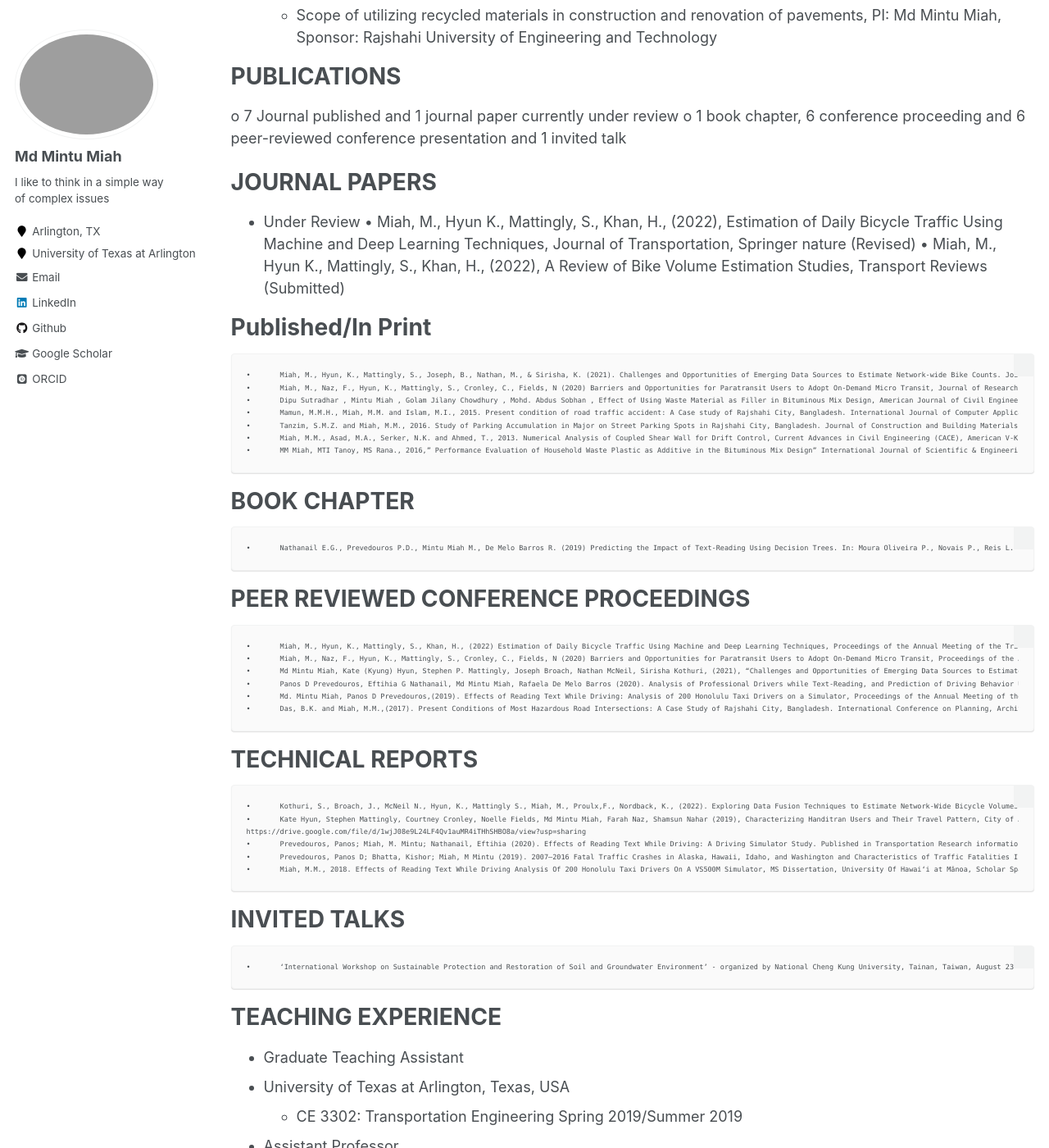
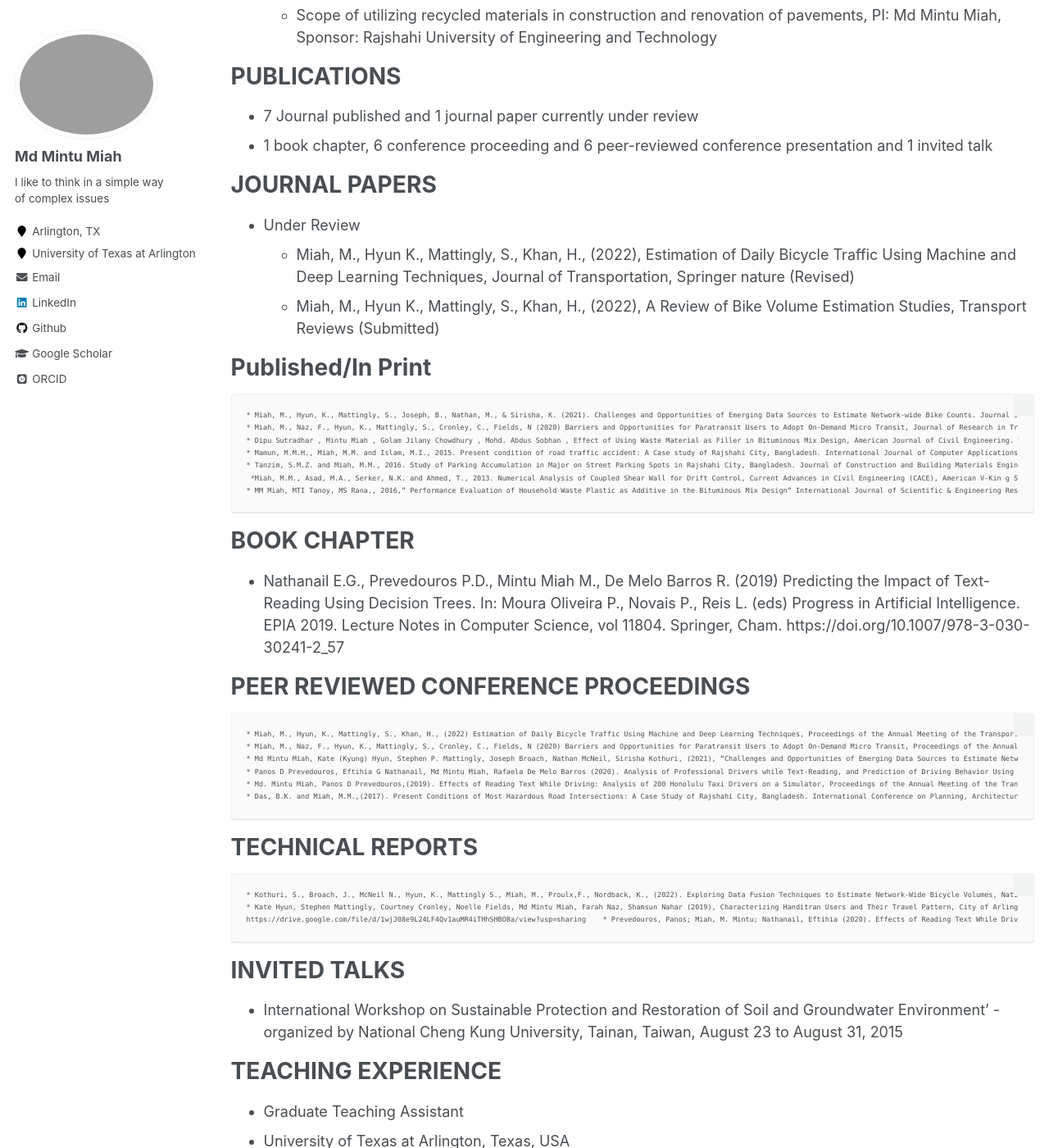
Before and after one commit to mintu07ruet/mintu07ruet.github.io, a Jekyll site: the page built from _pages/cv.md, in a window 1280 px wide and 1400 px high, scrolled down 1895 px. Shown: the whole window at 82% size. Built offline with Jekyll 4.4.1, drawn with Linux system fonts in a browser that asks for light colours; some web fonts are replaced; some of the changed text lies outside the part shown.

Commit message:
Update cv.md

```diff
--- a/_pages/cv.md
+++ b/_pages/cv.md
@@ -62,51 +62,51 @@ RESEARCH EXPERIENCE
 
 PUBLICATIONS
 ======
-o	7 Journal published and 1 journal paper currently under review
-o	1 book chapter, 6 conference proceeding and 6 peer-reviewed conference presentation and 1 invited talk
+ * 7 Journal published and 1 journal paper currently under review
+ * 1 book chapter, 6 conference proceeding and 6 peer-reviewed conference presentation and 1 invited talk
 
 JOURNAL PAPERS
 ======
 * Under Review
-    •	Miah, M., Hyun K., Mattingly, S., Khan, H., (2022), Estimation of Daily Bicycle Traffic Using Machine and Deep Learning Techniques, Journal of Transportation, Springer nature (Revised)
-    •	Miah, M., Hyun K., Mattingly, S., Khan, H., (2022), A Review of Bike Volume Estimation Studies, Transport Reviews (Submitted)
+    * Miah, M., Hyun K., Mattingly, S., Khan, H., (2022), Estimation of Daily Bicycle Traffic Using Machine and Deep Learning Techniques, Journal of Transportation, Springer nature (Revised)
+    * Miah, M., Hyun K., Mattingly, S., Khan, H., (2022), A Review of Bike Volume Estimation Studies, Transport Reviews (Submitted)
 
 Published/In Print
 ======
-    •	Miah, M., Hyun, K., Mattingly, S., Joseph, B., Nathan, M., & Sirisha, K. (2021). Challenges and Opportunities of Emerging Data Sources to Estimate Network-wide Bike Counts. Journal of Transportation Engineering, Part A : Systems, 148(3), 1–8. https://doi.org/10.1061/JTEPBS.0000634
-    •	Miah, M., Naz, F., Hyun, K., Mattingly, S., Cronley, C., Fields, N (2020) Barriers and Opportunities for Paratransit Users to Adopt On-Demand Micro Transit, Journal of Research in Transportation Economics, Elsevier, Vol 84, p. 101001
-    •	Dipu Sutradhar , Mintu Miah , Golam Jilany Chowdhury , Mohd. Abdus Sobhan , Effect of Using Waste Material as Filler in Bituminous Mix Design, American Journal of Civil Engineering. Vol. 3, No. 3, 2015, pp. 88-94. doi: 10.11648/j.ajce.20150303.16
-    •	Mamun, M.M.H., Miah, M.M. and Islam, M.I., 2015. Present condition of road traffic accident: A Case study of Rajshahi City, Bangladesh. International Journal of Computer Applications, vol. 111, issue 7, pp. 36-41
-    •	Tanzim, S.M.Z. and Miah, M.M., 2016. Study of Parking Accumulation in Major on Street Parking Spots in Rajshahi City, Bangladesh. Journal of Construction and Building Materials Engineering, 2(1), pp.1-15, e-ISSN: 2581-6454.
-    •	Miah, M.M., Asad, M.A., Serker, N.K. and Ahmed, T., 2013. Numerical Analysis of Coupled Shear Wall for Drift Control, Current Advances in Civil Engineering (CACE), American V-Kin g Scientific Publishing, Volume 1, Issue 1, pp.27-32
-    •	MM Miah, MTI Tanoy, MS Rana., 2016,” Performance Evaluation of Household Waste Plastic as Additive in the Bituminous Mix Design” International Journal of Scientific & Engineering Research, Volume 7,PP 1495-1500,  Issue 1, January-2016, ISSN 2229-5518
+    * Miah, M., Hyun, K., Mattingly, S., Joseph, B., Nathan, M., & Sirisha, K. (2021). Challenges and Opportunities of Emerging Data Sources to Estimate Network-wide Bike Counts. Journal of Transportation Engineering, Part A : Systems, 148(3), 1–8. https://doi.org/10.1061/JTEPBS.0000634
+    * Miah, M., Naz, F., Hyun, K., Mattingly, S., Cronley, C., Fields, N (2020) Barriers and Opportunities for Paratransit Users to Adopt On-Demand Micro Transit, Journal of Research in Transportation Economics, Elsevier, Vol 84, p. 101001
+    * Dipu Sutradhar , Mintu Miah , Golam Jilany Chowdhury , Mohd. Abdus Sobhan , Effect of Using Waste Material as Filler in Bituminous Mix Design, American Journal of Civil Engineering. Vol. 3, No. 3, 2015, pp. 88-94. doi: 10.11648/j.ajce.20150303.16
+    * Mamun, M.M.H., Miah, M.M. and Islam, M.I., 2015. Present condition of road traffic accident: A Case study of Rajshahi City, Bangladesh. International Journal of Computer Applications, vol. 111, issue 7, pp. 36-41
+    * Tanzim, S.M.Z. and Miah, M.M., 2016. Study of Parking Accumulation in Major on Street Parking Spots in Rajshahi City, Bangladesh. Journal of Construction and Building Materials Engineering, 2(1), pp.1-15, e-ISSN: 2581-6454.
+     *Miah, M.M., Asad, M.A., Serker, N.K. and Ahmed, T., 2013. Numerical Analysis of Coupled Shear Wall for Drift Control, Current Advances in Civil Engineering (CACE), American V-Kin g Scientific Publishing, Volume 1, Issue 1, pp.27-32
+    * MM Miah, MTI Tanoy, MS Rana., 2016,” Performance Evaluation of Household Waste Plastic as Additive in the Bituminous Mix Design” International Journal of Scientific & Engineering Research, Volume 7,PP 1495-1500,  Issue 1, January-2016, ISSN 2229-5518
 
 BOOK CHAPTER
 ======
-    •	Nathanail E.G., Prevedouros P.D., Mintu Miah M., De Melo Barros R. (2019) Predicting the Impact of Text-Reading Using Decision Trees. In: Moura Oliveira P., Novais P., Reis L. (eds) Progress in Artificial Intelligence. EPIA 2019. Lecture Notes in Computer Science, vol 11804. Springer, Cham. https://doi.org/10.1007/978-3-030-30241-2_57
+   * Nathanail E.G., Prevedouros P.D., Mintu Miah M., De Melo Barros R. (2019) Predicting the Impact of Text-Reading Using Decision Trees. In: Moura Oliveira P., Novais P., Reis L. (eds) Progress in Artificial Intelligence. EPIA 2019. Lecture Notes in Computer Science, vol 11804. Springer, Cham. https://doi.org/10.1007/978-3-030-30241-2_57
 
 
  PEER REVIEWED CONFERENCE PROCEEDINGS
 ======
-    •	Miah, M., Hyun, K., Mattingly, S., Khan, H., (2022) Estimation of Daily Bicycle Traffic Using Machine and Deep Learning Techniques, Proceedings of the Annual Meeting of the Transportation Research Board, TRB 2022
-    •	Miah, M., Naz, F., Hyun, K., Mattingly, S., Cronley, C., Fields, N (2020) Barriers and Opportunities for Paratransit Users to Adopt On-Demand Micro Transit, Proceedings of the Annual Meeting of the Transportation Research Board, TRB 2020
-    •	Md Mintu Miah, Kate (Kyung) Hyun, Stephen P. Mattingly, Joseph Broach, Nathan McNeil, Sirisha Kothuri, (2021), “Challenges and Opportunities of Emerging Data Sources to Estimate Network-wide Bike Counts”, International Symposium on Transportation Data and Modelling, June 21~23, 2021 @University of Michigan, Ann Arbor, USA.
-    •	Panos D Prevedouros, Eftihia G Nathanail, Md Mintu Miah, Rafaela De Melo Barros (2020). Analysis of Professional Drivers while Text-Reading, and Prediction of Driving Behavior Using Cluster Modeling, Proceedings of the Annual Meeting of the Transportation Research Board, TRB 2020.
-    •	Md. Mintu Miah, Panos D Prevedouros,(2019). Effects of Reading Text While Driving: Analysis of 200 Honolulu Taxi Drivers on a Simulator, Proceedings of the Annual Meeting of the Transportation Research Board, TRB 2019.
-    •	Das, B.K. and Miah, M.M.,(2017). Present Conditions of Most Hazardous Road Intersections: A Case Study of Rajshahi City, Bangladesh. International Conference on Planning, Architecture and Civil Engineering (ICPACE 2017), Volume-1, Issue-1, Pp-265-270, ISBN: 978-984-34-2154-8
+    * Miah, M., Hyun, K., Mattingly, S., Khan, H., (2022) Estimation of Daily Bicycle Traffic Using Machine and Deep Learning Techniques, Proceedings of the Annual Meeting of the Transportation Research Board, TRB 2022
+    * Miah, M., Naz, F., Hyun, K., Mattingly, S., Cronley, C., Fields, N (2020) Barriers and Opportunities for Paratransit Users to Adopt On-Demand Micro Transit, Proceedings of the Annual Meeting of the Transportation Research Board, TRB 2020
+    * Md Mintu Miah, Kate (Kyung) Hyun, Stephen P. Mattingly, Joseph Broach, Nathan McNeil, Sirisha Kothuri, (2021), “Challenges and Opportunities of Emerging Data Sources to Estimate Network-wide Bike Counts”, International Symposium on Transportation Data and Modelling, June 21~23, 2021 @University of Michigan, Ann Arbor, USA.
+    * Panos D Prevedouros, Eftihia G Nathanail, Md Mintu Miah, Rafaela De Melo Barros (2020). Analysis of Professional Drivers while Text-Reading, and Prediction of Driving Behavior Using Cluster Modeling, Proceedings of the Annual Meeting of the Transportation Research Board, TRB 2020.
+    * Md. Mintu Miah, Panos D Prevedouros,(2019). Effects of Reading Text While Driving: Analysis of 200 Honolulu Taxi Drivers on a Simulator, Proceedings of the Annual Meeting of the Transportation Research Board, TRB 2019.
+    * Das, B.K. and Miah, M.M.,(2017). Present Conditions of Most Hazardous Road Intersections: A Case Study of Rajshahi City, Bangladesh. International Conference on Planning, Architecture and Civil Engineering (ICPACE 2017), Volume-1, Issue-1, Pp-265-270, ISBN: 978-984-34-2154-8
 
 TECHNICAL REPORTS
 ======
-    •	Kothuri, S., Broach, J., McNeil N., Hyun, K., Mattingly S., Miah, M., Proulx,F., Nordback, K., (2022). Exploring Data Fusion Techniques to Estimate Network-Wide Bicycle Volumes, National Institute for Transportation and Communities (NITC).
-    •	Kate Hyun, Stephen Mattingly, Courtney Cronley, Noelle Fields, Md Mintu Miah, Farah Naz, Shamsun Nahar (2019), Characterizing Handitran Users and Their Travel Pattern, City of Arlington, Texas
+    * Kothuri, S., Broach, J., McNeil N., Hyun, K., Mattingly S., Miah, M., Proulx,F., Nordback, K., (2022). Exploring Data Fusion Techniques to Estimate Network-Wide Bicycle Volumes, National Institute for Transportation and Communities (NITC).
+    * Kate Hyun, Stephen Mattingly, Courtney Cronley, Noelle Fields, Md Mintu Miah, Farah Naz, Shamsun Nahar (2019), Characterizing Handitran Users and Their Travel Pattern, City of Arlington, Texas
     https://drive.google.com/file/d/1wjJ08e9L24LF4Qv1auMR4iTHhSHBO8a/view?usp=sharing
-    •	Prevedouros, Panos; Miah, M. Mintu; Nathanail, Eftihia (2020). Effects of Reading Text While Driving: A Driving Simulator Study. Published in Transportation Research information Database, Subject Areas: Highways; Safety and Human Factors; Report/Paper Numbers: INE/CSET 20.05; Files: UTC, TRIS, ATRI, USDOT; Accession Number: 01741882; https://trid.trb.org/view/1708998
-    •	Prevedouros, Panos D; Bhatta, Kishor; Miah, M Mintu (2019). 2007–2016 Fatal Traffic Crashes in Alaska, Hawaii, Idaho, and Washington and Characteristics of Traffic Fatalities Involving Hawaiians and CSET Minorities. Published in Transportation Research information Database, Subject Areas: Highways; Safety and Human Factors; Society; Report/Paper Numbers: INE/CSET 19.06; Files: UTC, TRIS, ATRI, USDOT; Accession Number: 01705745; https://scholarworks.alaska.edu/handle/11122/10041
-    •	Miah, M.M., 2018. Effects of Reading Text While Driving Analysis Of 200 Honolulu Taxi Drivers On A VS500M Simulator, MS Dissertation, University Of Hawaiʻi at Mānoa, Scholar Space And Proquest. https://scholarspace.manoa.hawaii.edu/handle/10125/62045
+   * Prevedouros, Panos; Miah, M. Mintu; Nathanail, Eftihia (2020). Effects of Reading Text While Driving: A Driving Simulator Study. Published in Transportation Research information Database, Subject Areas: Highways; Safety and Human Factors; Report/Paper Numbers: INE/CSET 20.05; Files: UTC, TRIS, ATRI, USDOT; Accession Number: 01741882; https://trid.trb.org/view/1708998
+   * Prevedouros, Panos D; Bhatta, Kishor; Miah, M Mintu (2019). 2007–2016 Fatal Traffic Crashes in Alaska, Hawaii, Idaho, and Washington and Characteristics of Traffic Fatalities Involving Hawaiians and CSET Minorities. Published in Transportation Research information Database, Subject Areas: Highways; Safety and Human Factors; Society; Report/Paper Numbers: INE/CSET 19.06; Files: UTC, TRIS, ATRI, USDOT; Accession Number: 01705745; https://scholarworks.alaska.edu/handle/11122/10041
+  * Miah, M.M., 2018. Effects of Reading Text While Driving Analysis Of 200 Honolulu Taxi Drivers On A VS500M Simulator, MS Dissertation, University Of Hawaiʻi at Mānoa, Scholar Space And Proquest. https://scholarspace.manoa.hawaii.edu/handle/10125/62045
 
 INVITED TALKS
 ======
-    •	‘International Workshop on Sustainable Protection and Restoration of Soil and Groundwater Environment’ - organized by National Cheng Kung University, Tainan, Taiwan, August 23 to August 31, 2015
+  * International Workshop on Sustainable Protection and Restoration of Soil and Groundwater Environment’ - organized by National Cheng Kung University, Tainan, Taiwan, August 23 to August 31, 2015
 
 TEACHING EXPERIENCE
 ======
@@ -139,48 +139,48 @@ TEACHING EXPERIENCE
 
 HONORS
 ======
-    •	TexITE Dallas Scholarship-2022
-    •	Prime Minister Gold Medal Award for scoring faculty highest CGPA, UGC, Bangladesh -2012
-    •	University Gold Medal Award for 1st position, RUET, Bangladesh-2011
-    •	Dr. Nazrul Islam Gold Medal for excellent performance in academic records, RUET, Bangladesh-2011
-    •	Best Student Award, RUET, Bangladesh-2011
-    •	Best Student Award, RUET, Bangladesh-2010
-    •	University Merit Scholarships, RUET, Bangladesh-2009/2010/2011
+  * TexITE Dallas Scholarship-2022
+  * Prime Minister Gold Medal Award for scoring faculty highest CGPA, UGC, Bangladesh -2012
+  * University Gold Medal Award for 1st position, RUET, Bangladesh-2011
+  * Dr. Nazrul Islam Gold Medal for excellent performance in academic records, RUET, Bangladesh-2011
+  * Best Student Award, RUET, Bangladesh-2011
+  * Best Student Award, RUET, Bangladesh-2010
+  * University Merit Scholarships, RUET, Bangladesh-2009/2010/2011
 
 MEDIA
 ======
-    •	Student Spotlight: Md Mintu Miah, University of Texas at Arlington, https://nitc.trec.pdx.edu/news/student-spotlight-md-mintu-miah-university-texas-arlington
+ * Student Spotlight: Md Mintu Miah, University of Texas at Arlington, https://nitc.trec.pdx.edu/news/student-spotlight-md-mintu-miah-university-texas-arlington
 
 PROFESSIONAL SERVICE AND AFFILIATIONS
 ======
-    •	Reviewer, Transportation Engineering, Elsevier, Science Direct Journal	2020-Present
-    •	Reviewer, Transportation Research Board (TRB) Conference Proceedings	2020-Present
-    •	Reviewer, Transportation Research Record (TRR), Sage Journals	2021-Present
-    •	Reviewer, ASCE’s Journal of Transportation Engineering, Part A: Systems	2021-Present
-    •	Member: American Society of Civil Engineering #000011424635	2017-Present
-    •	Member: Institute of Transportation Engineers (ITE), University of Texas at Arlington	2019-Present
-    •	Member: Institute of Transportation Engineers (ITE), TexITE, member ID: 1089923	2021-Present
+* Reviewer, Transportation Engineering, Elsevier, Science Direct Journal	2020-Present
+* Reviewer, Transportation Research Board (TRB) Conference Proceedings	2020-Present
+* Reviewer, Transportation Research Record (TRR), Sage Journals	2021-Present
+* Reviewer, ASCE’s Journal of Transportation Engineering, Part A: Systems	2021-Present
+* Member: American Society of Civil Engineering #000011424635	2017-Present
+* Member: Institute of Transportation Engineers (ITE), University of Texas at Arlington	2019-Present
+* Member: Institute of Transportation Engineers (ITE), TexITE, member ID: 1089923	2021-Present
 
 PROGRAMMING AND SOFTWARE SKILL
 ======
-    •	Developed Automatic Python Scripts to collect wide range of data using API
-    •	Experienced with Econometric and statistical methods for transportation data analysis using Python and R
-    •	Experienced with travel demand modeling
-    •	Experienced with big data mining, analysis, visualization, and interpretation
-    •	Traffic Analysis and simulation using VISSIM
-    •	Transportation Network planning using GIS and TransCAD
-    •	Data Base Design using SQL
-    •	Statistical modeling using SPSS
-    •	High quality report, journal and conference writing using Latex and Microsoft office
+* Developed Automatic Python Scripts to collect wide range of data using API
+* Experienced with Econometric and statistical methods for transportation data analysis using Python and R
+* Experienced with travel demand modeling
+* Experienced with big data mining, analysis, visualization, and interpretation
+* Traffic Analysis and simulation using VISSIM
+* Transportation Network planning using GIS and TransCAD
+* Data Base Design using SQL
+* Statistical modeling using SPSS
+* High quality report, journal and conference writing using Latex and Microsoft office
 
 IMPORTANT LINKS
 ======
-•	Google Scholar: https://scholar.google.com/citations?user=tYNG1aQAAAAJ&hl=en
-•	Research Gate: https://www.researchgate.net/profile/Mdmintu_Miah
-•	Linkedin: linkedin.com/in/md-mintu-miah-9194a3166
-•	Personal Website: https://mintu07ruet.github.io/
-•	Kaggle: https://www.kaggle.com/mintumiah/
-•	RUET Faculty Page: https://www.ruet.ac.bd/mintu07ruetce
+* Google Scholar: https://scholar.google.com/citations?user=tYNG1aQAAAAJ&hl=en
+* Research Gate: https://www.researchgate.net/profile/Mdmintu_Miah
+* Linkedin: linkedin.com/in/md-mintu-miah-9194a3166
+* Personal Website: https://mintu07ruet.github.io/
+* Kaggle: https://www.kaggle.com/mintumiah/
+* RUET Faculty Page: https://www.ruet.ac.bd/mintu07ruetce
 
 Skills
 ======
```
